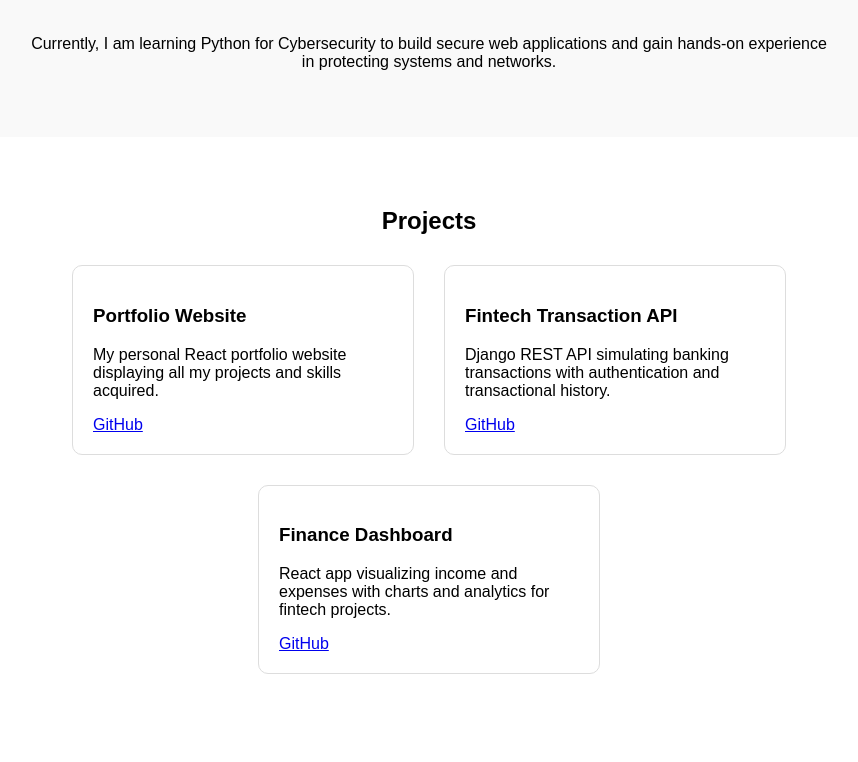
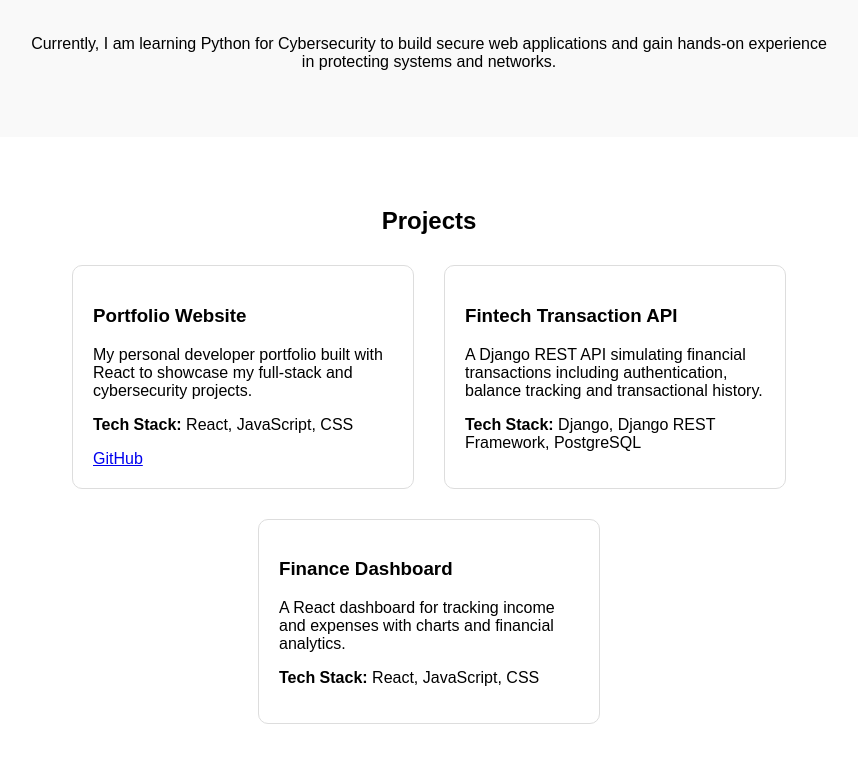
Before and after one commit to Tobiscus100/portfolio-website, a React (Create React App) app: page / in a window 1280 px wide. Shown: the part 847-1609 px from the top of the page, without its empty margins (211-1069 px from the left). Before the commit the page ends 1571 px from the top, so only its background shows below. Built offline with nearby package versions, Linux system fonts and the light colour scheme.

Commit message:
Improved projects cards with tech stack details

```diff
--- a/src/components/Projects.jsx
+++ b/src/components/Projects.jsx
@@ -8,18 +8,19 @@ function Projects() {
                 {/* Example project cards */}
                 <div style={{ border: '1px solid #ddd', borderRadius: '10px', padding: '20px', width: '300px', textAlign: 'left' }}>
                     <h3>Portfolio Website</h3>
-                    <p>My personal React portfolio website displaying all my projects and skills acquired.</p>
+                    <p>My personal developer portfolio built with React to showcase my full-stack and cybersecurity projects.</p>
+                    <p><strong>Tech Stack:</strong> React, JavaScript, CSS</p>
                     <a href="https://github.com/Tobiscus100/portfolio-website" target="_blank" rel="noreferrer">GitHub</a>
                 </div>
                 <div style={{ border: '1px solid #ddd', borderRadius: '10px', padding: '20px', width: '300px', textAlign: 'left' }}>
                     <h3>Fintech Transaction API</h3>
-                    <p>Django REST API simulating banking transactions with authentication and transactional history.</p>
-                    <a href="#" target="_blank" rel="noreferrer">GitHub</a>
+                    <p> A Django REST API simulating financial transactions including authentication, balance tracking and transactional history.</p>
+                    <p><strong>Tech Stack:</strong> Django, Django REST Framework, PostgreSQL</p>
                 </div>
                 <div style={{ border: '1px solid #ddd', borderRadius: '10px', padding: '20px', width: '300px', textAlign: 'left' }}>
                     <h3>Finance Dashboard</h3>
-                    <p>React app visualizing income and expenses with charts and analytics for fintech projects.</p>
-                    <a href="#" target="_blank" rel="noreferrer">GitHub</a>
+                    <p> A React dashboard for tracking income and expenses with charts and financial analytics.</p>
+                    <p><strong>Tech Stack:</strong> React, JavaScript, CSS</p>
                 </div>
             </div>
         </section>
```
